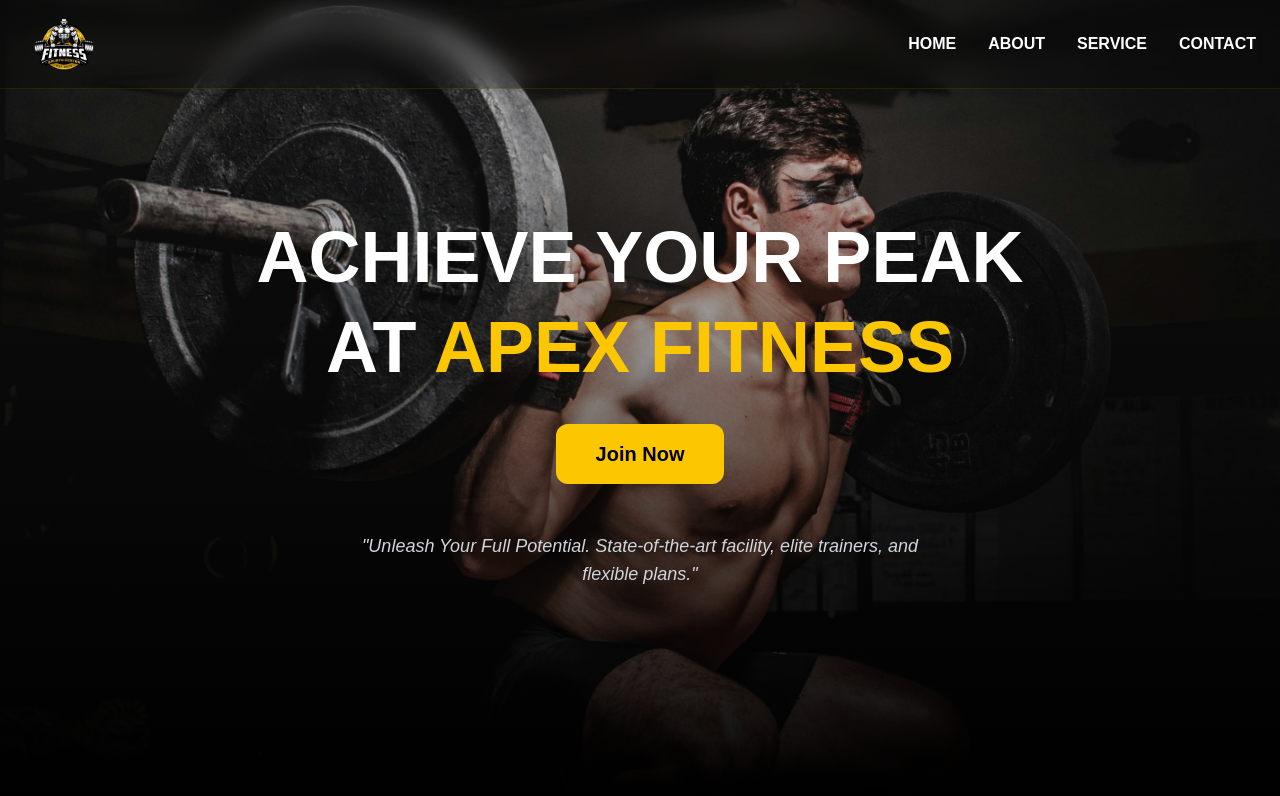
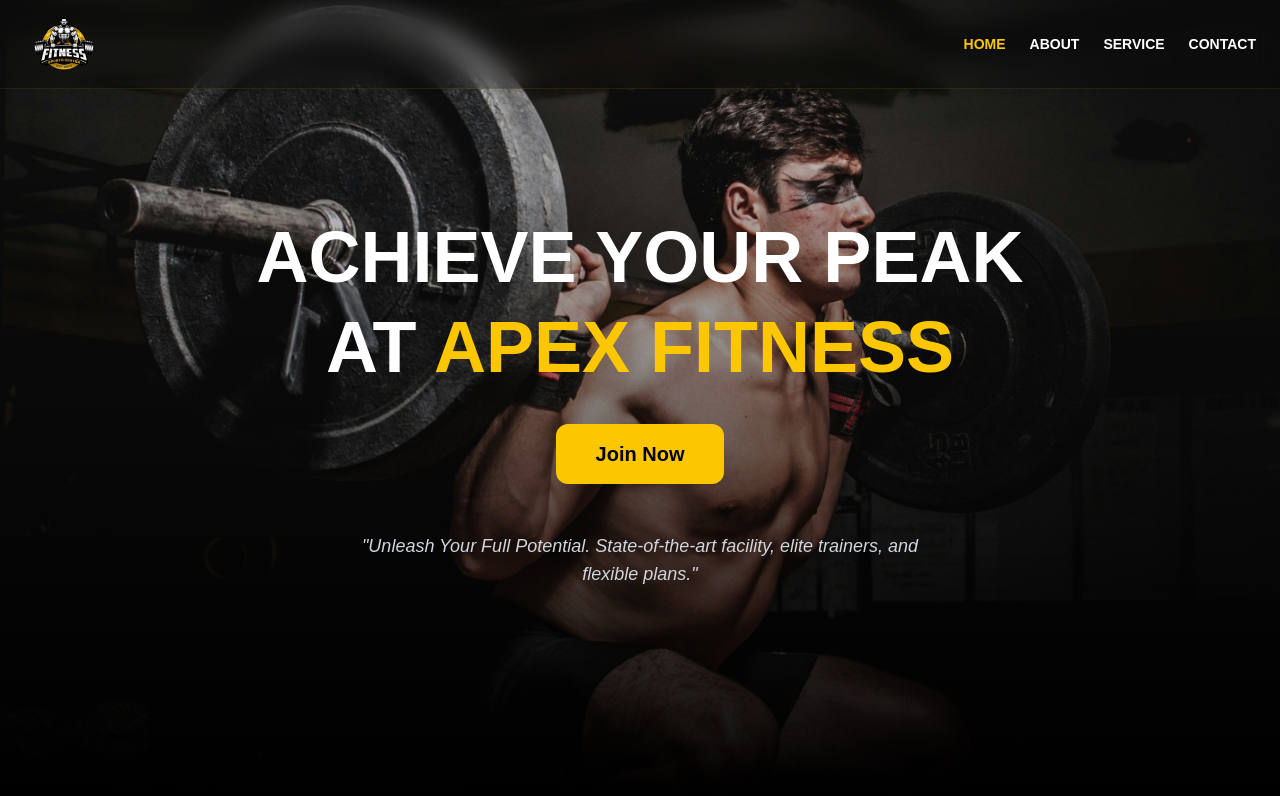
Before and after one commit to UmadiAlanka/Apex-Fitness, a Next.js app: page / in a window 1280 px wide. Shown: the top 796 px of the page. Built offline with nearby package versions, Linux system fonts and the light colour scheme.

Commit message:
UI: Set Home as active link in Header

```diff
--- a/app/components/Header.tsx
+++ b/app/components/Header.tsx
@@ -16,12 +16,16 @@ export default function Header() {
         </div>
 
         {/* Navigation Links */}
-        <nav className="hidden md:flex gap-8 items-center">
+        <nav className="hidden md:flex gap-6 items-center">
           {['Home', 'About', 'Service', 'Contact'].map((item) => (
             <Link
               key={item}
               href={`#${item.toLowerCase()}`}
-              className="text-white hover:text-yellow-400 font-bold uppercase transition-colors"
+              className={`font-bold uppercase transition-colors text-sm ${
+                item === 'Home'
+                ? 'text-yellow-400' // This marks "Home" as active
+                : 'text-white hover:text-yellow-400'
+              }`}
             >
               {item}
             </Link>
```
